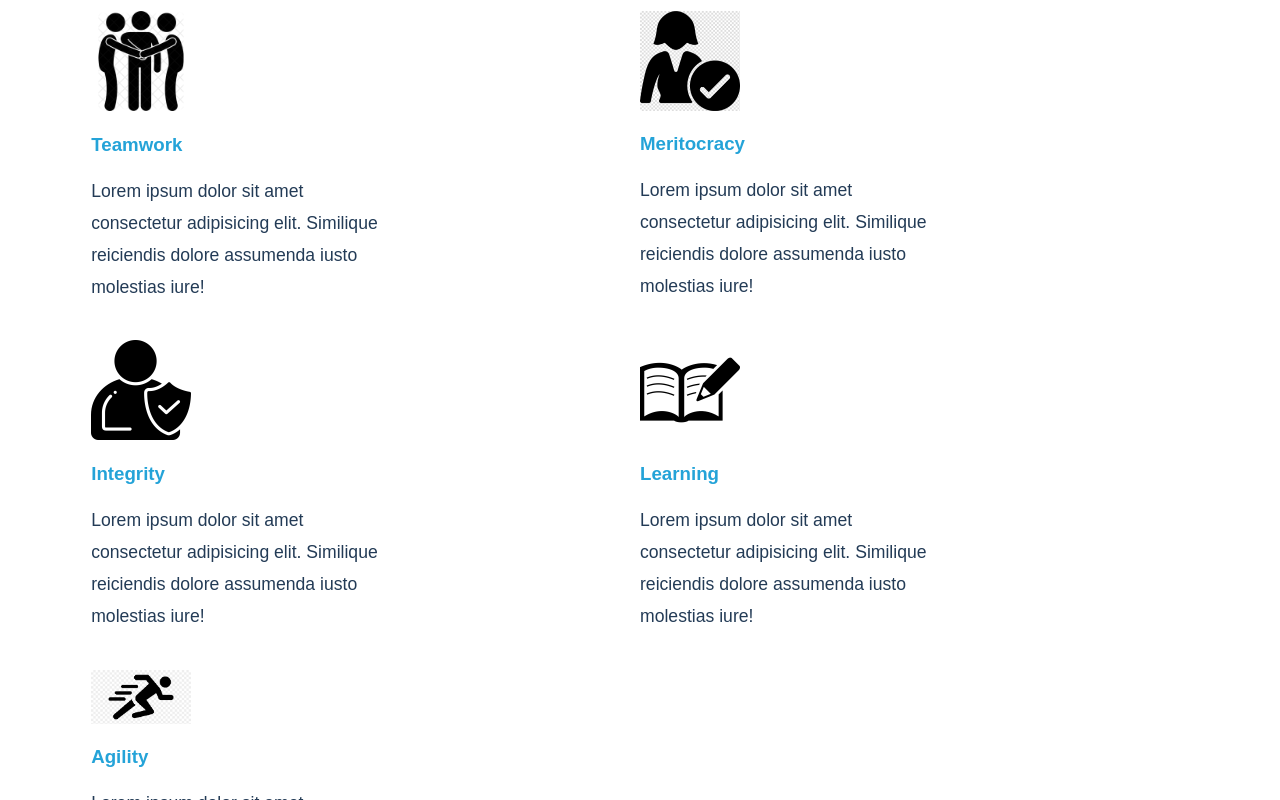
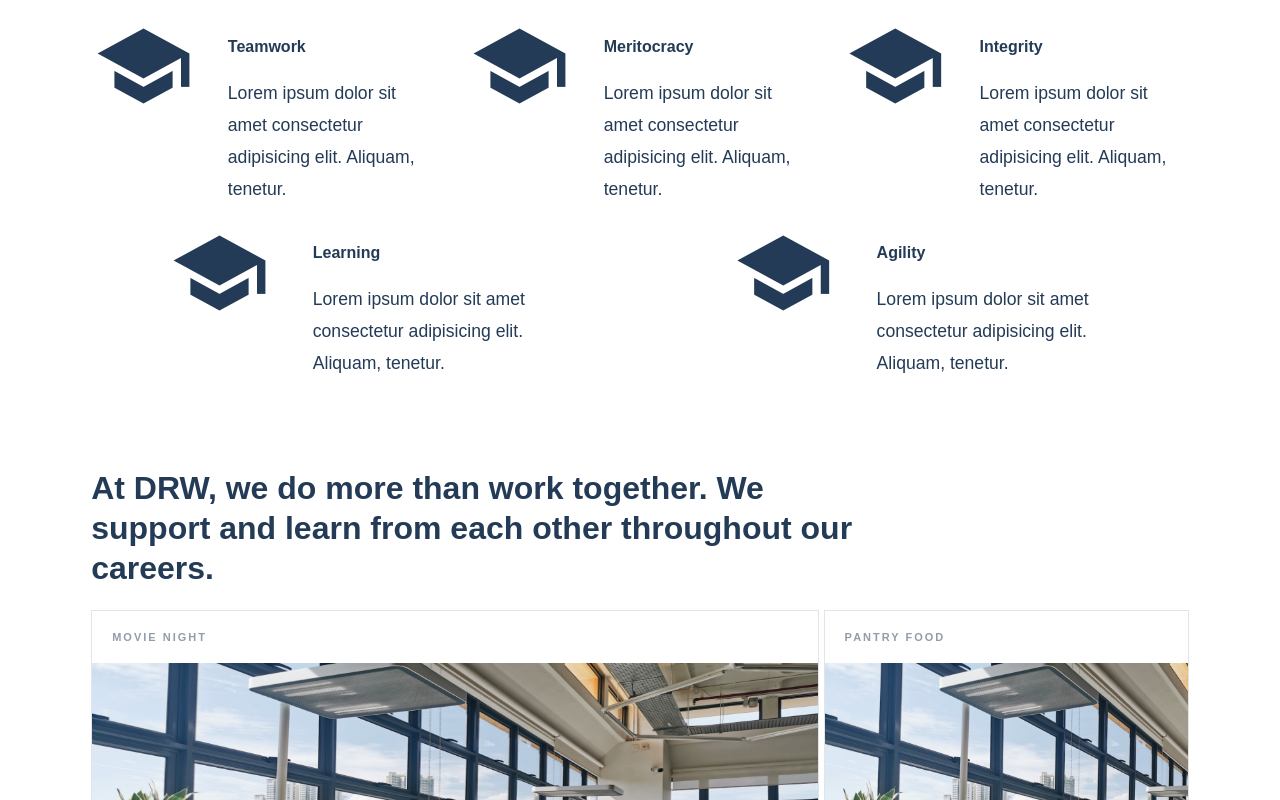
Before and after one commit to harshvats2000/dytechlab, a React (Create React App) app: page /culture in a window 1280 px wide. Shown: the part 1140-1940 px from the top of the page. Built offline with nearby package versions, Linux system fonts and the light colour scheme.

Commit message:
fixed bugs

```diff
--- a/src/components/Home/Intro/Intro.module.css
+++ b/src/components/Home/Intro/Intro.module.css
@@ -3,6 +3,7 @@
   position: relative;
   width: 100vw;
   height: 50vh;
+  overflow: hidden;
 }
 
 .video {
--- a/src/components/OpeningText/index.module.css
+++ b/src/components/OpeningText/index.module.css
@@ -1,11 +1,9 @@
 .root {
-  margin-top: -5px;
   padding: 60px 0;
   background-repeat: no-repeat;
   background-size: cover;
 }
 .content {
-  max-width: 1200px;
   color: #233b56;
   font-size: 1.375rem;
   font-family: 'proxima-nova', sans-serif;
--- a/src/container/AboutUs/AboutUs.module.css
+++ b/src/container/AboutUs/AboutUs.module.css
@@ -45,6 +45,7 @@
 }
 .trading {
   margin-top: 80px;
+  margin-bottom: 80px;
 }
 
 .cards {
--- a/src/container/Culture/Culture.js
+++ b/src/container/Culture/Culture.js
@@ -28,58 +28,59 @@ export default function Culture() {
         />
 
         <div className={classes.body}>
-          <div>
+          <div className={classes.values}>
             <h1 className='heading'>Our Values</h1>
-            <div className={classes.values}>
-              <div className={classes.value_card}>
-                {/* <span className={`material-icons ${classes.icons}`}>group_work</span> */}
-                <img className={classes.icons} src='/images/culture/teamwork.png' />
-                <br />
-                <h3 className='heading'>Teamwork</h3>
-                <p className={`para ${classes.para}`}>
-                  Lorem ipsum dolor sit amet consectetur adipisicing elit. Similique reiciendis
-                  dolore assumenda iusto molestias iure!
-                </p>
+            <div className={classes.cards}>
+              <div className={classes.card}>
+                <span className={`material-icons ${classes.icons}`}>school</span>
+                <div className={classes.card_body}>
+                  <h4>Teamwork</h4>
+                  <p className='para'>
+                    Lorem ipsum dolor sit amet consectetur adipisicing elit. Aliquam, tenetur.
+                  </p>
+                </div>
               </div>
-              <div className={classes.value_card}>
-                {/* <span className={`material-icons ${classes.icons}`}>school</span> */}
-                <img className={classes.icons} src='/images/culture/meritocracy.jpg' />
-                <br />
-                <h3 className='heading'>Meritocracy</h3>
-                <p className={`para ${classes.para}`}>
-                  Lorem ipsum dolor sit amet consectetur adipisicing elit. Similique reiciendis
-                  dolore assumenda iusto molestias iure!
-                </p>
+
+              <div className={classes.card}>
+                <span className={`material-icons ${classes.icons}`}>school</span>
+                <div className={classes.card_body}>
+                  <h4>Meritocracy</h4>
+                  <p className='para'>
+                    Lorem ipsum dolor sit amet consectetur adipisicing elit. Aliquam, tenetur.
+                  </p>
+                </div>
               </div>
-              <div className={classes.value_card}>
-                {/* <span className={`material-icons ${classes.icons}`}>admin_panel_settings</span> */}
-                <img className={classes.icons} src='/images/culture/integrity.png' />
-                <br />
-                <h3 className='heading'>Integrity</h3>
-                <p className={`para ${classes.para}`}>
-                  Lorem ipsum dolor sit amet consectetur adipisicing elit. Similique reiciendis
-                  dolore assumenda iusto molestias iure!
-                </p>
+
+              <div className={classes.card}>
+                <span className={`material-icons ${classes.icons}`}>school</span>
+                <div className={classes.card_body}>
+                  <h4>Integrity</h4>
+                  <p className='para'>
+                    Lorem ipsum dolor sit amet consectetur adipisicing elit. Aliquam, tenetur.
+                  </p>
+                </div>
               </div>
-              <div className={classes.value_card}>
-                {/* <span className={`material-icons ${classes.icons}`}>import_contacts</span> */}
-                <img className={classes.icons} src='/images/culture/learning.png' />
-                <br />
-                <h3 className='heading'>Learning</h3>
-                <p className={`para ${classes.para}`}>
-                  Lorem ipsum dolor sit amet consectetur adipisicing elit. Similique reiciendis
-                  dolore assumenda iusto molestias iure!
-                </p>
+            </div>
+
+            <div className={classes.cards}>
+              <div className={classes.card}>
+                <span className={`material-icons ${classes.icons}`}>school</span>
+                <div className={classes.card_body}>
+                  <h4>Learning</h4>
+                  <p className='para'>
+                    Lorem ipsum dolor sit amet consectetur adipisicing elit. Aliquam, tenetur.
+                  </p>
+                </div>
               </div>
-              <div className={classes.value_card}>
-                {/* <span className={`material-icons ${classes.icons}`}>school</span> */}
-                <img className={classes.icons} src='/images/culture/agility.png' />
-                <br />
-                <h3 className='heading'>Agility</h3>
-                <p className={`para ${classes.para}`}>
-                  Lorem ipsum dolor sit amet consectetur adipisicing elit. Similique reiciendis
-                  dolore assumenda iusto molestias iure!
-                </p>
+
+              <div className={classes.card}>
+                <span className={`material-icons ${classes.icons}`}>school</span>
+                <div className={classes.card_body}>
+                  <h4>Agility</h4>
+                  <p className='para'>
+                    Lorem ipsum dolor sit amet consectetur adipisicing elit. Aliquam, tenetur.
+                  </p>
+                </div>
               </div>
             </div>
           </div>
--- a/src/container/Culture/culture.module.css
+++ b/src/container/Culture/culture.module.css
@@ -38,19 +38,32 @@
 }
 
 .values {
-  display: flex;
-  flex-wrap: wrap;
-  flex-direction: column;
+  padding-bottom: 50px;
 }
 
-.value_card {
-  flex: 1;
-  margin-bottom: 20px;
+.cards {
+  display: flex;
+  flex-direction: column;
+  justify-content: space-around;
+  text-align: center;
+}
+
+.card {
+  display: flex;
 }
 
 .icons {
   font-size: 100px;
-  width: 100px;
+  flex: 1;
+}
+
+.card_body {
+  flex: 2;
+  margin-left: 32px;
+}
+
+.card_body > h4 {
+  text-align: left;
 }
 
 .fun_heading {
@@ -102,14 +115,12 @@
     height: 100%;
     background-color: rgba(0, 0, 0, 0.6);
   }
-  .values {
+  .cards {
     flex-direction: row;
+    gap: 30px;
   }
-  .value_card {
-    flex: 50%;
-  }
-  .para {
-    max-width: 300px;
+  .card {
+    max-width: 400px;
   }
   .fun {
     display: flex;
@@ -122,7 +133,6 @@
     font-size: 32px;
   }
   .fun_card {
-    /* flex: 25%; */
     height: 400px;
     overflow: hidden;
   }
@@ -145,7 +155,6 @@
   }
   .fun_card5 {
     flex: 100%;
-    height: 800px;
   }
   .fun_card6 {
     flex: 66%;
```
